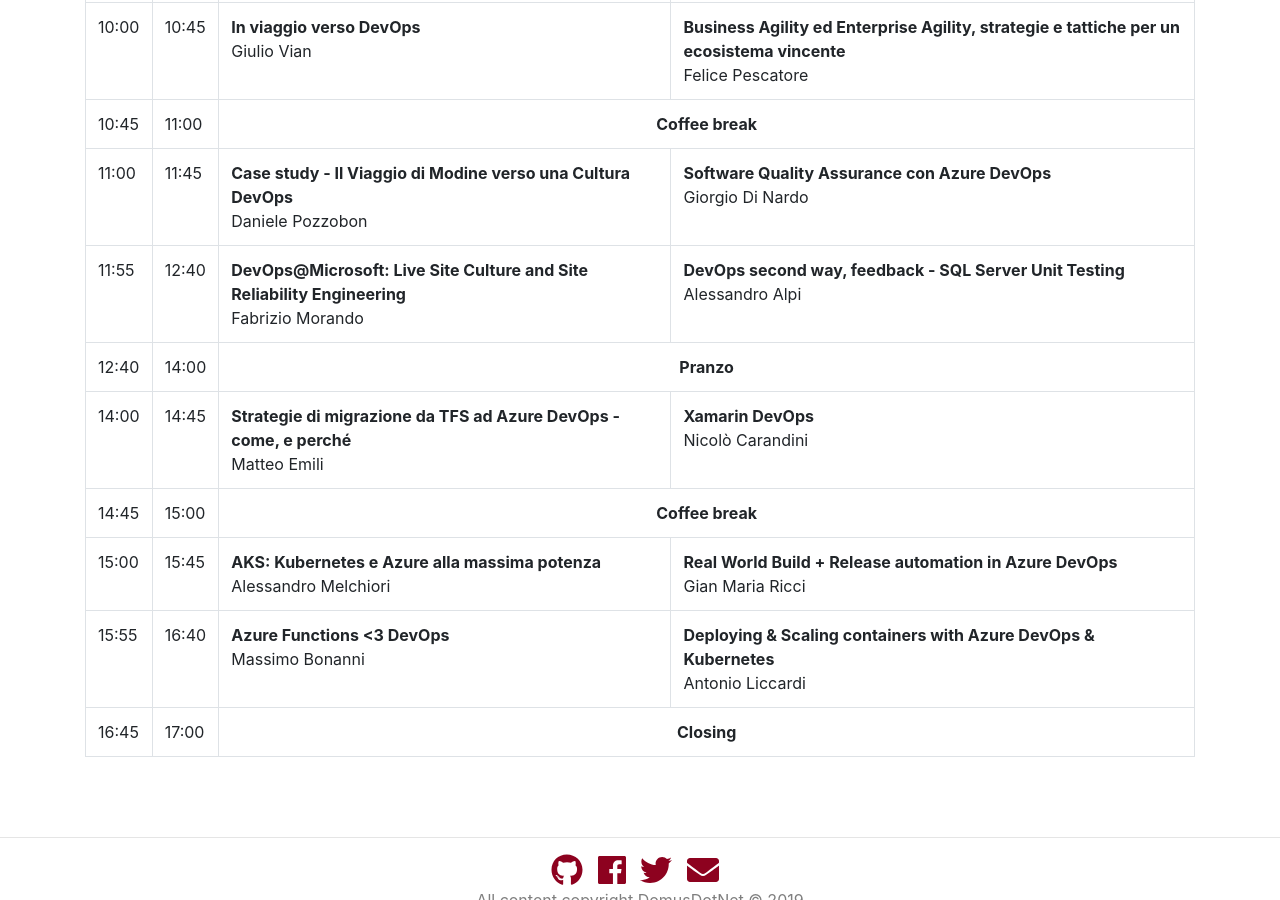
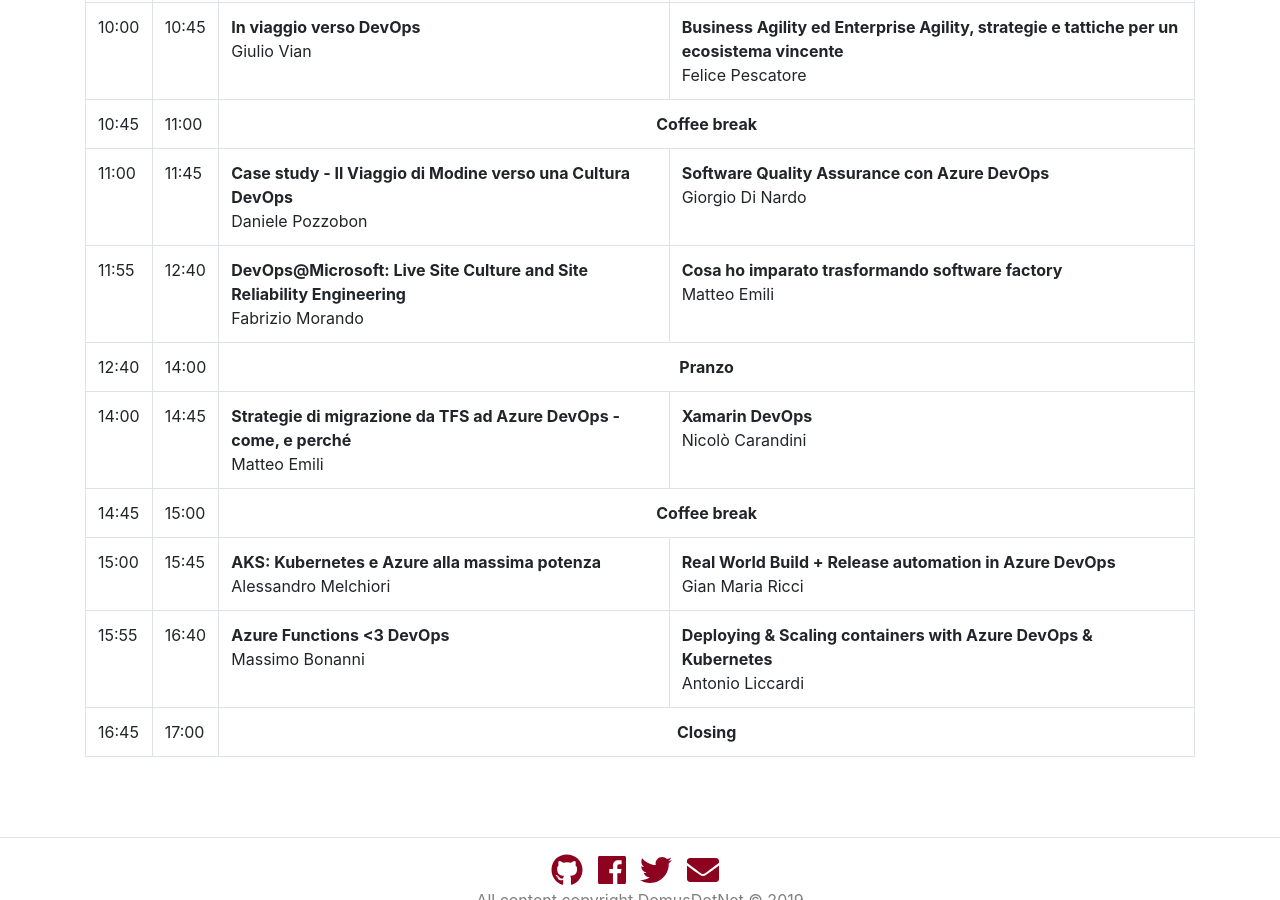
Before and after one commit to DomusDotNet/domusdotnet.github.io, a Jekyll site: the page built from _event_cards/2019-01-25-DevOps_at_Work.md, in a window 1280 px wide and 900 px high, scrolled down 869 px. Built offline with Jekyll 4.4.1, drawn with Linux system fonts in a browser that asks for light colours; nearby versions of some CDN libraries.

Commit message:
sostituita sessione Alessandro Alpi

```diff
--- a/_event_cards/2019-01-25-DevOps_at_Work.md
+++ b/_event_cards/2019-01-25-DevOps_at_Work.md
@@ -66,7 +66,7 @@
 		<td valign="top">11:55</td>
 		<td valign="top">12:40</td>
 		<td valign="top"><b>DevOps&#64;Microsoft: Live Site Culture and Site Reliability Engineering</b><br/>Fabrizio Morando</td>
-		<td valign="top"><b>DevOps second way, feedback - SQL Server Unit Testing</b><br/>Alessandro Alpi</td>
+		<td valign="top"><b>Cosa ho imparato trasformando software factory</b><br/>Matteo Emili</td>
 	</tr>
 	<tr>
 		<td>12:40</td>
```
